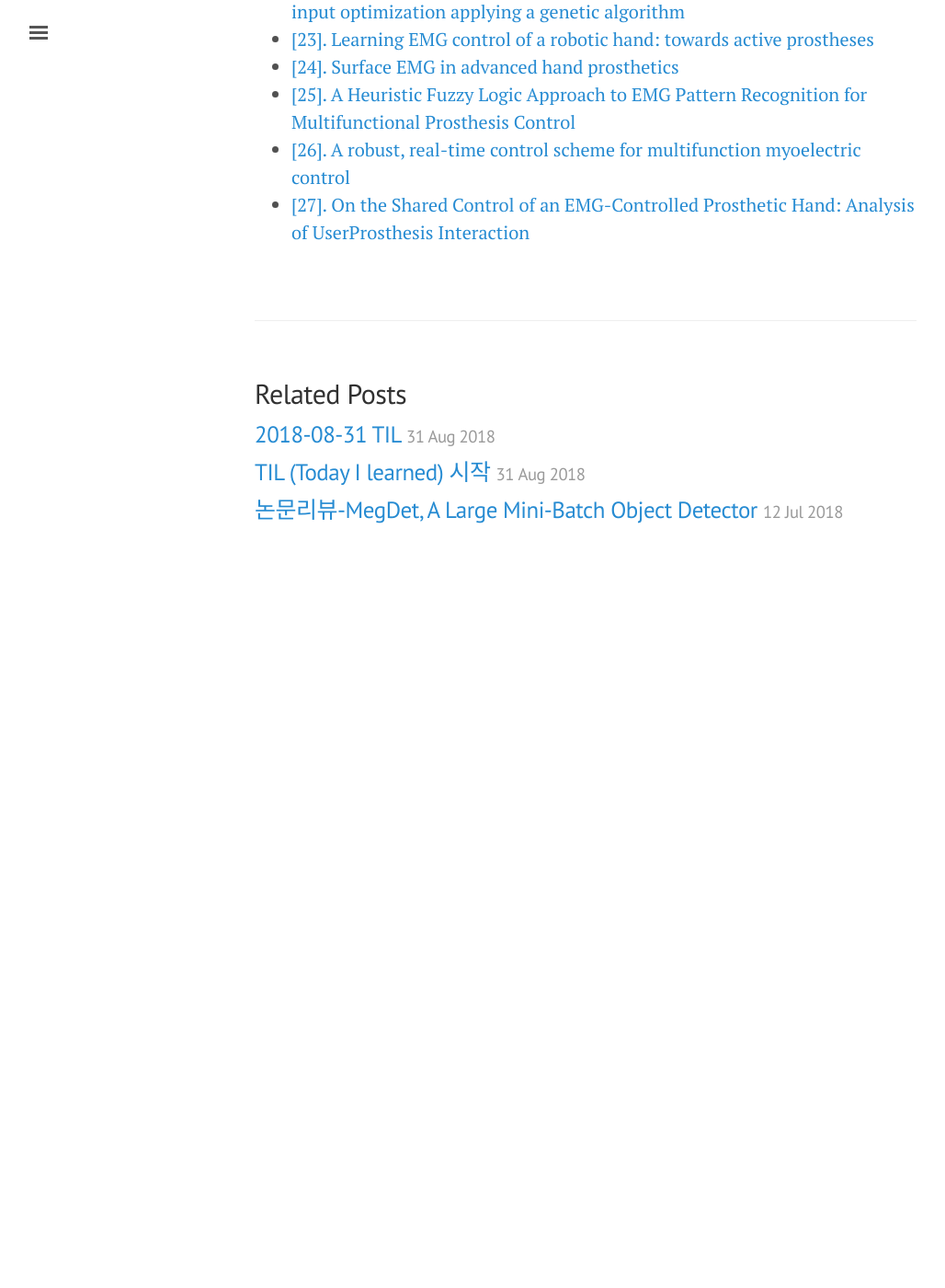
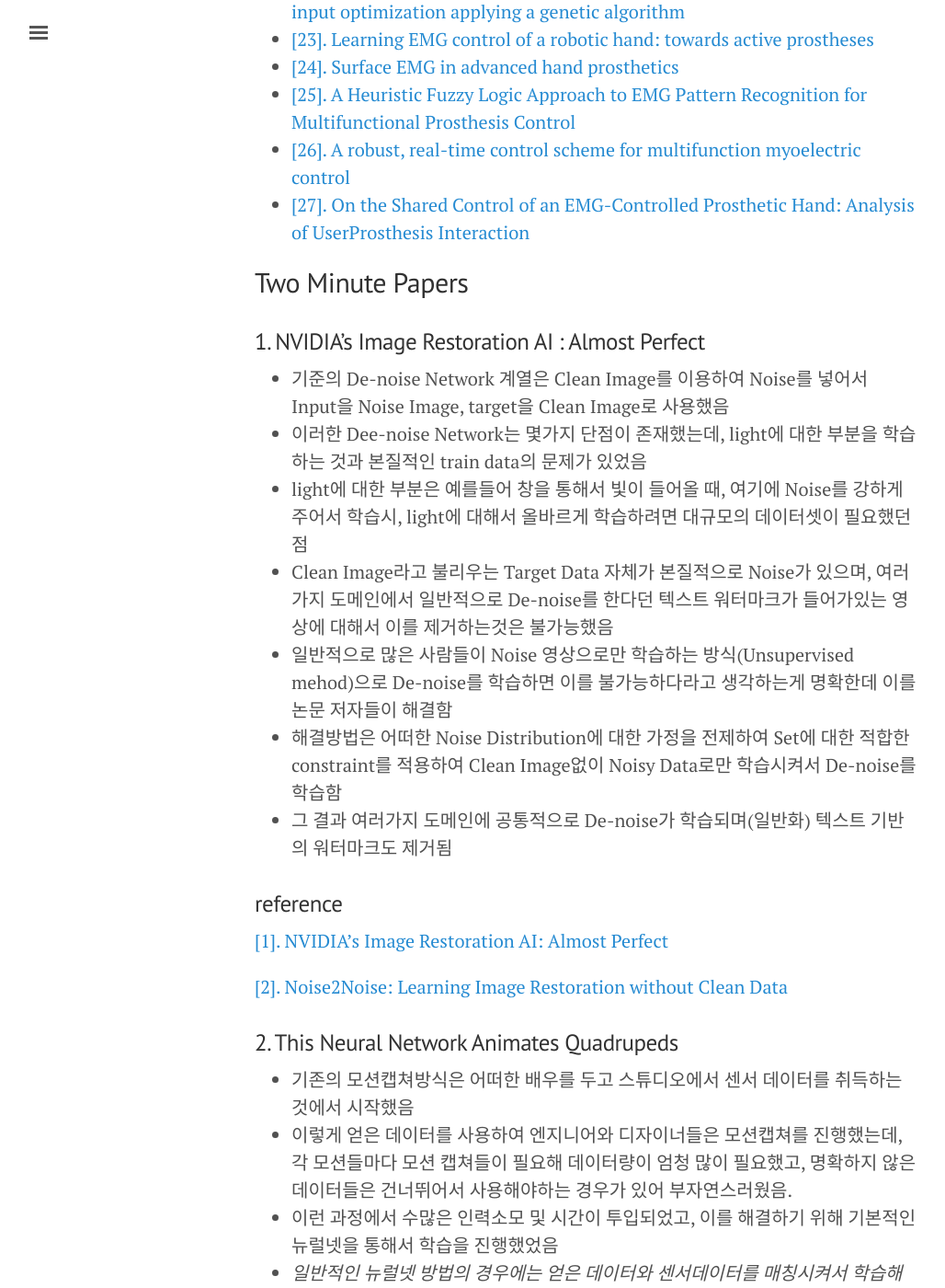
Before and after one commit to ssaru/jimheo.github.io, a Jekyll site: the page built from _posts/TIL/2018-09-03-TIL.md, in a window 1280 px wide and 1400 px high, scrolled down 3146 px. Shown: the whole window at 92% size, without its empty margins (3-1031 px from the left). Built offline with Jekyll 4.4.1, drawn with Linux system fonts in a browser that asks for light colours; comment, search, counter and statistics services are not loaded; before the commit the page ends 3776 px from its top, so only the background shows below that; some of the changed text lies outside the part shown.

Commit message:
1. add 2 minute paper

```diff
--- a/_posts/TIL/2018-09-03-TIL.md
+++ b/_posts/TIL/2018-09-03-TIL.md
@@ -127,3 +127,63 @@ ipsilateral muscles을 이용하여 손동작을 강화하거나, 쥐는 동작
 - [[25]. A Heuristic Fuzzy Logic Approach to EMG Pattern Recognition for Multifunctional Prosthesis Control](https://ieeexplore.ieee.org/document/1506815/)
 - [[26]. A robust, real-time control scheme for multifunction myoelectric control](https://ieeexplore.ieee.org/document/1206493/)
 - [[27]. On the Shared Control of an EMG-Controlled Prosthetic Hand: Analysis of UserProsthesis Interaction](https://ieeexplore.ieee.org/document/4407739/)
+
+
+
+## Two Minute Papers
+
+
+
+### 1. NVIDIA's Image Restoration AI : Almost Perfect
+
+
+
+- 기준의 De-noise Network 계열은 Clean Image를 이용하여 Noise를 넣어서 Input을 Noise Image, target을 Clean Image로 사용했음
+- 이러한 Dee-noise Network는 몇가지 단점이 존재했는데, light에 대한 부분을 학습하는 것과 본질적인 train data의 문제가 있었음
+- light에 대한 부분은 예를들어 창을 통해서 빛이 들어올 때, 여기에 Noise를 강하게 주어서 학습시, light에 대해서 올바르게 학습하려면 대규모의 데이터셋이 필요했던 점
+- Clean Image라고 불리우는 Target Data 자체가 본질적으로 Noise가 있으며, 여러가지 도메인에서 일반적으로 De-noise를 한다던 텍스트 워터마크가 들어가있는 영상에 대해서 이를 제거하는것은 불가능했음
+- 일반적으로 많은 사람들이 Noise 영상으로만 학습하는 방식(Unsupervised mehod)으로 De-noise를 학습하면 이를 불가능하다라고 생각하는게 명확한데 이를 논문 저자들이 해결함
+- 해결방법은 어떠한 Noise Distribution에 대한 가정을 전제하여 Set에 대한 적합한 constraint를 적용하여 Clean Image없이 Noisy Data로만 학습시켜서 De-noise를 학습함
+- 그 결과 여러가지 도메인에 공통적으로 De-noise가 학습되며(일반화) 텍스트 기반의 워터마크도 제거됨
+
+
+
+### reference
+
+[[1]. NVIDIA's Image Restoration AI: Almost Perfect](https://www.youtube.com/watch?v=P0fMwA3X5KI)
+
+[[2]. Noise2Noise: Learning Image Restoration without Clean Data](https://arxiv.org/abs/1803.04189)
+
+
+
+### 2. This Neural Network Animates Quadrupeds
+
+
+
+- 기존의 모션캡쳐방식은 어떠한 배우를 두고 스튜디오에서 센서 데이터를 취득하는 것에서 시작했음
+- 이렇게 얻은 데이터를 사용하여 엔지니어와 디자이너들은 모션캡쳐를 진행했는데, 각 모션들마다 모션 캡쳐들이 필요해 데이터량이 엄청 많이 필요했고, 명확하지 않은 데이터들은 건너뛰어서 사용해야하는 경우가 있어 부자연스러웠음.
+- 이런 과정에서 수많은 인력소모 및 시간이 투입되었고, 이를 해결하기 위해 기본적인 뉴럴넷을 통해서 학습을 진행했었음
+- *일반적인 뉴럴넷 방법의 경우에는 얻은 데이터와 센서데이터를 매칭시켜서 학습해주었고, 꽤나 그럴싸한 결과가 나왔으나 자세히 들여다보면 부자연스러운 부분이 존재했음*
+- 해당 논문에서 제안한 새로운 방식은 기존 뉴럴넷 방식의 부자연스러운 문제를 해결했으며 학습데이터도 1시간의 모션캡쳐 데이터로 학습이 가능함
+- 중요한것은 이러한 결과가 평지에서만 실험한 것으로 확인을 하였지만 논문의 방법은 평지가 아닌 곳에서도 자연스러운 결과를 보여줌
+
+
+
+### reference
+
+[[1]. This Neural Network Animates Quadrupeds](https://www.youtube.com/watch?v=Mnu1DzFzRWs)
+
+[[2]. Mode-Adaptive Neural Networks for Quadruped Motion Control](http://homepages.inf.ed.ac.uk/tkomura/dog.pdf)
+
+
+
+### 3. Everybody Dance Now! - AI-Based Motion Transfer
+
+
+
+- Style Transfer, pix2pix, pose detection을 이용하여 target의 pose를 source의 pose로 만들고 texture는 pix2pix와 style transfer를 이용하여 모션캡쳐를 진행
+
+
+
+[[1]. Everybody Dance Now! - AI-Based Motion Transfer](https://www.youtube.com/watch?v=cEBgi6QYDhQ)
+[[2]. Everybody Dance Now](https://arxiv.org/abs/1808.07371https://arxiv.org/abs/1808.07371)
```
